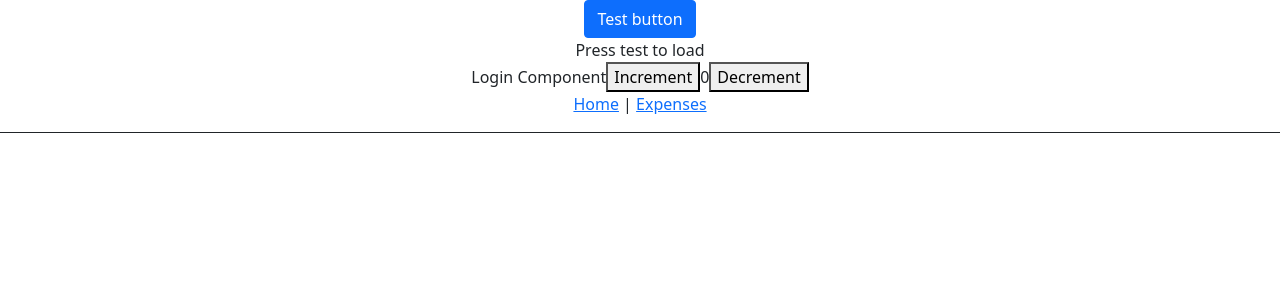
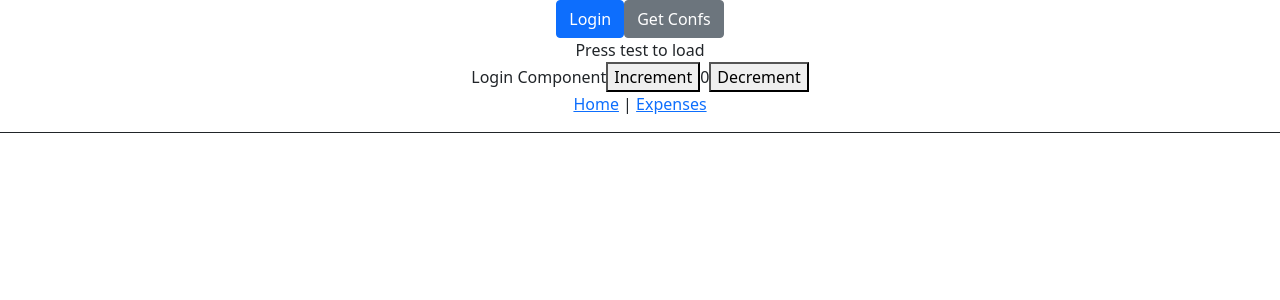
Before and after one commit to blockerdude/ad2l_fantasy_ui, a React (Create React App) app: page / in a window 1280 px wide. Shown: the top 300 px of the page. Built offline with nearby package versions, Linux system fonts and the light colour scheme.

Commit message:
Initial OIDC calls

```diff
--- a/src/components/Header/Header.tsx
+++ b/src/components/Header/Header.tsx
@@ -1,12 +1,10 @@
 import React, { FC, useState } from 'react';
 import { Button } from 'react-bootstrap';
-import { conference, startLogin } from '../../services/authn';
+import { baseCall, conference, getOIDCRedirectURL } from '../../services/authn';
 import './Header.css';
 
 interface HeaderProps {
 }
-
-
 
 const Header: FC<HeaderProps> = () => {
 
@@ -19,13 +17,25 @@ const Header: FC<HeaderProps> = () => {
     }
 
     return (<div>
-      {confs.map(conf => (<div>{conf.name}:{conf.description}</div>))}
+      {confs.map(conf => (<div key={conf.name}>{conf.name}:{conf.description}</div>))}
     </div>)
   }
 
+
   const doLogin = () => {
     console.log('calling')
-    startLogin().then(res => {
+    getOIDCRedirectURL().then(res => {
+      console.log('got results', res.data)
+      window.location.href = res.data
+      return false
+    })
+    // window.location.href = 'https://www.cnn.com'
+    return false
+  }
+
+  const secondCall = () => {
+    console.log('calling')
+    baseCall().then(res => {
       console.log('got results', res.data)
       setConfs(res.data)
     })
@@ -35,8 +45,12 @@ const Header: FC<HeaderProps> = () => {
   return (
     <div className="Header" data-testid="Header">
 
-      <Button variant='primary' onClick={doLogin}>
-        Test button
+      <Button variant='primary' onClick={doLogin} type="reset">
+        Login
+      </Button>
+
+      <Button variant='secondary' onClick={secondCall}>
+        Get Confs
       </Button>
       <Test></Test>
     </div>
--- a/src/services/authn.ts
+++ b/src/services/authn.ts
@@ -9,7 +9,12 @@ export interface conference {
 //     confs: conference[]
 // }
 
-export function startLogin(): Promise<AxiosResponse<conference[]>> {
+export function getOIDCRedirectURL(): Promise<AxiosResponse<string>> {
+    const test = axios.get<string>("api/startOIDC")
+    return test
+}
+
+export function baseCall(): Promise<AxiosResponse<conference[]>> {
     const test = axios.get<conference[]>("/hello")
     return test
 }
```
